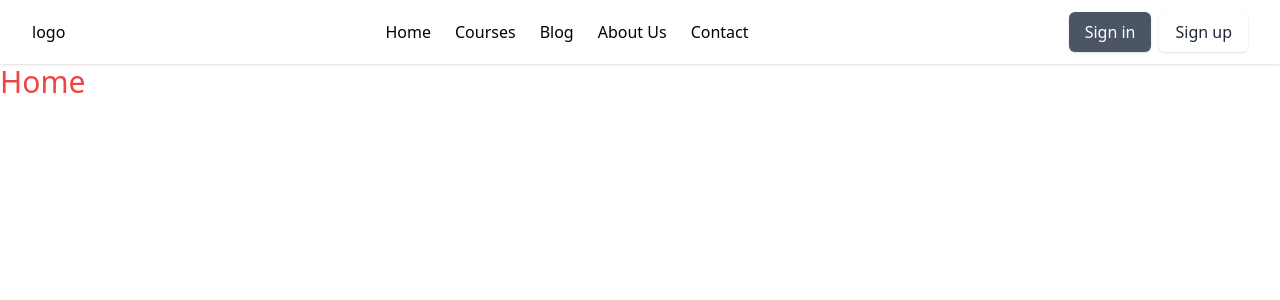
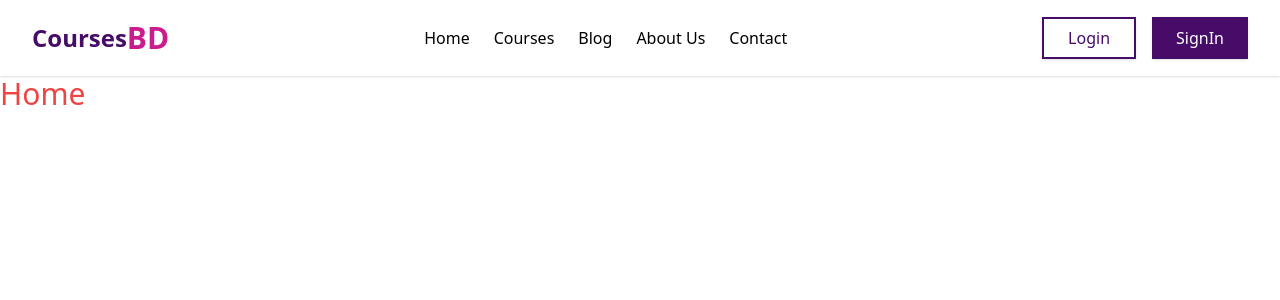
Before and after one commit to anishazahan/BD-Courses, a React (Create React App) app: page / in a window 1280 px wide. Shown: the top 300 px of the page. Built offline with nearby package versions, Linux system fonts and the light colour scheme.

Commit message:
logo design

```diff
--- a/src/shared/Navbar.js
+++ b/src/shared/Navbar.js
@@ -14,7 +14,10 @@ const Navbar = () => {
                 <div>
                     <div className="flex items-center justify-between py-3 md:py-5 lg:block">
                         <Link href={"/"}>
-                        logo
+                        <div className="flex items-center">
+                         <h2 className='font-semibold text-2xl text-primary first-letter:font-extrabold'>Courses</h2>
+                         <h2 className='text-3xl font-bold text-secondary'>BD</h2>
+                        </div>
                         </Link>
                         <div className="lg:hidden">
                             <button
@@ -74,19 +77,17 @@ const Navbar = () => {
                 </div>
                     </div>
                 </div>
-                <div className="hidden space-x-2 lg:block">
-                    <button
 
-                        className="px-4 py-2 text-white bg-gray-600 rounded-md shadow hover:bg-gray-800"
-                    >
-                        Sign in
-                    </button>
-                    <button
+          {/* ------------ for large device login btn-------------- */}
 
-                        className="px-4 py-2 text-gray-800 bg-white rounded-md shadow hover:bg-gray-100"
-                    >
-                        Sign up
-                    </button>
+
+                <div className="hidden space-x-4 lg:block">
+                <Link to="/" className="px-6 py-2 text-primary bg-white font-medium border-2 border-primary duration-500 shadow hover:bg-primary hover:text-white ">
+                  Login
+                   </Link>
+                   <Link to="/"  className="px-6 py-[10px] text-white bg-primary font-medium duration-500 shadow hover:text-white hover:bg-secondary ">
+                  SignIn
+                   </Link>
                 </div>
             </div>
         </nav>
--- a/tailwind.config.js
+++ b/tailwind.config.js
@@ -4,7 +4,16 @@ module.exports = {
     "./src/**/*.{js,jsx,ts,tsx}",
   ],
   theme: {
-    extend: {},
+    extend: {
+      colors: {
+        primary: '#460C68',
+        secondary: '#CB1C8D',
+        mutant:"#D09CFA",
+        nutral:"#7F167F",
+        gray:"#F3CCFF"
+      }
+    },
+
   },
   plugins: [],
 }
```
